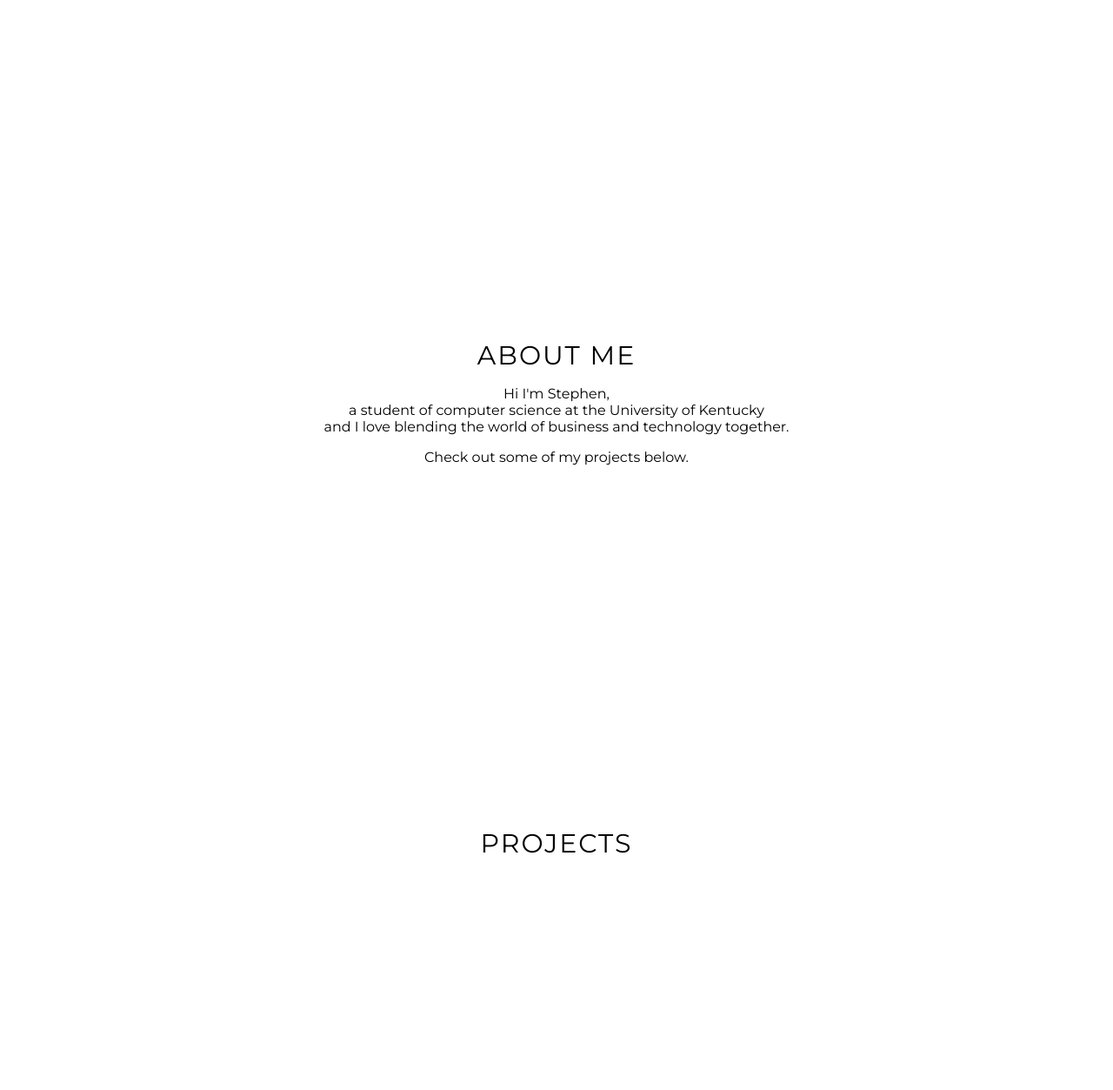
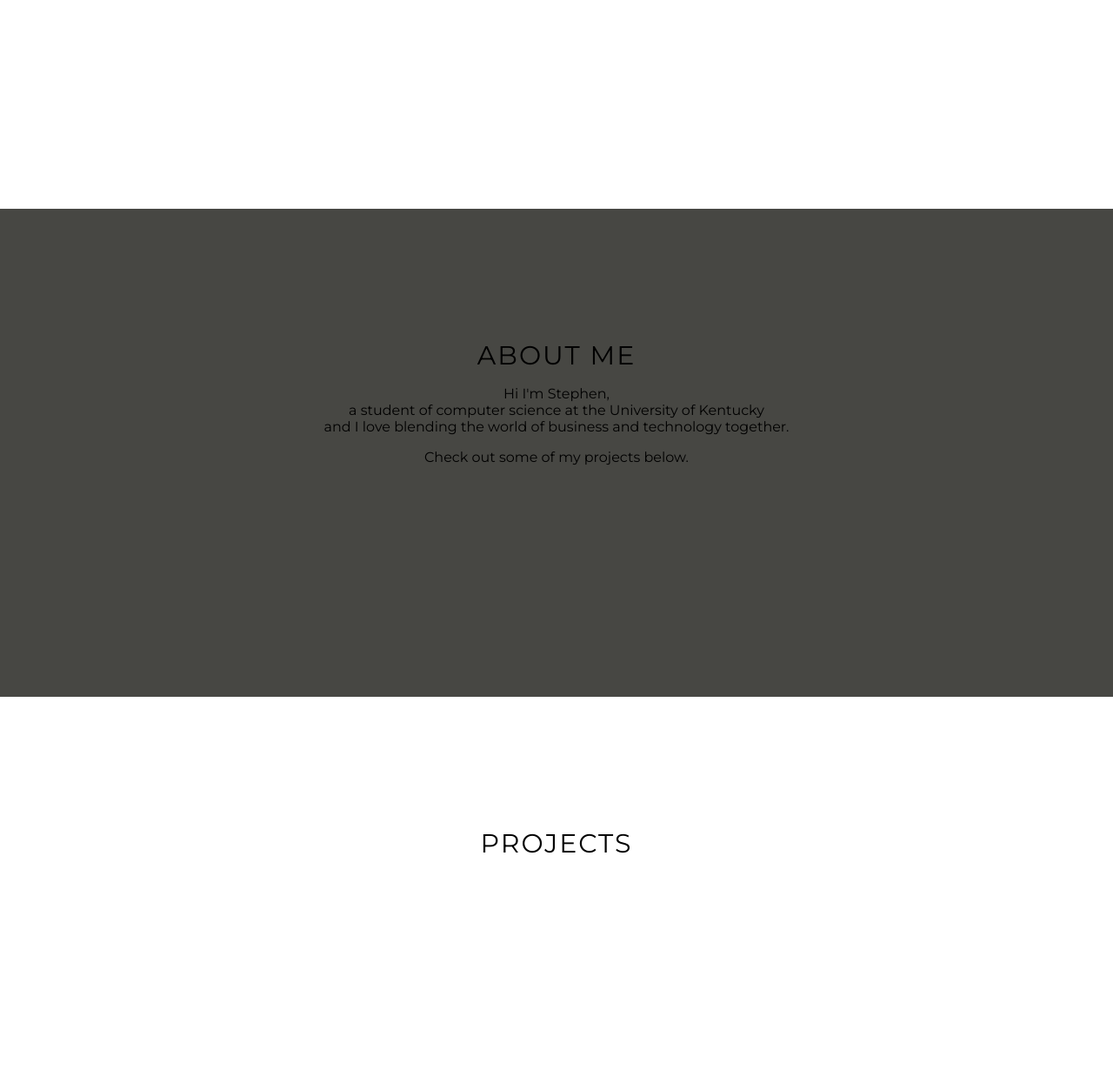
Before and after one commit to recklesspanda/recklesspanda.github.io, a PHP site: page / in a window 1280 px wide. Shown: the part 1040-2293 px from the top of the page at 87% size. Run offline with PHP 8.4, Linux system fonts and the light colour scheme; some libraries are stand-ins or nearby versions.

Commit message:
Update index.css

```diff
--- a/css/index.css
+++ b/css/index.css
@@ -35,7 +35,7 @@
 	color: #fff;
 }
 #about{
-  background-color: 474743;
+  background-color: #474743;
   margin-top: 100%;
   padding-bottom: 100px;
 }
```
